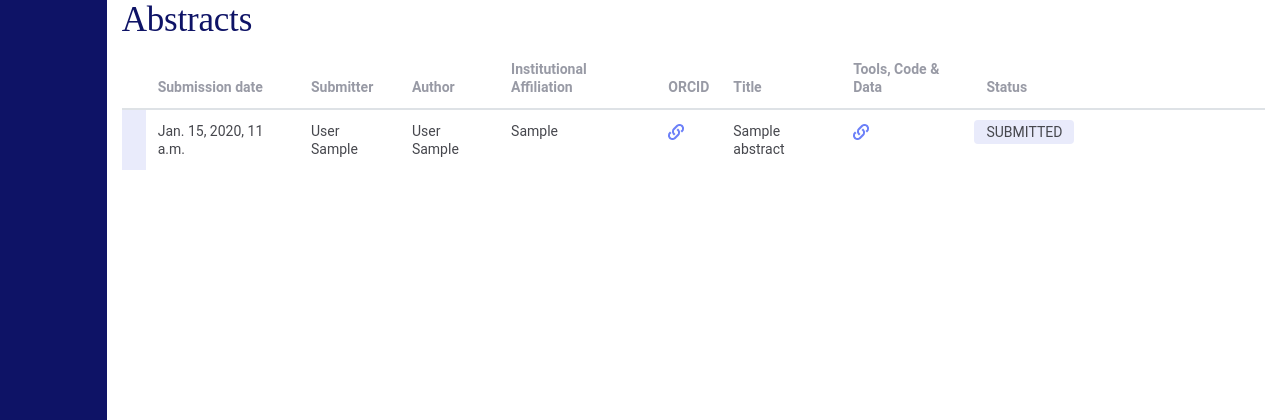
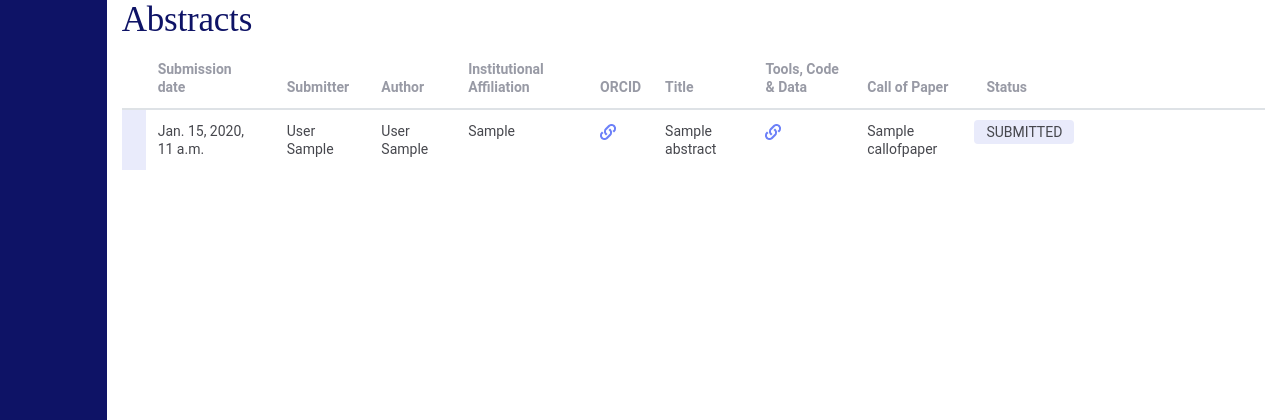
Before and after one commit to C2DH/journal-of-digital-history-backend, a Django app: page /dashboard/abstractSubmissions in a window 1280 px wide. Shown: the top 420 px of the page. Run offline with Django 3.2, Linux system fonts and the light colour scheme; a user stored in the database is signed in; tables that the repository leaves empty hold one stand-in row (values such as "Sample post"); data that the repository does not hold is empty; parts of the project's set-up code (start-up, migrations or seed data) failed here and were passed over; some libraries are stand-ins or nearby versions.

Commit message:
addition column callofpaper in dashboard

```diff
--- a/dashboard/templates/dashboard/abstract_submissions.html
+++ b/dashboard/templates/dashboard/abstract_submissions.html
@@ -32,6 +32,7 @@
                       <th scope="col">ORCID</th>
                       <th scope="col">Title</th>
                       <th scope="col">Tools, Code & Data</th>
+                      <th scope="col">Call of Paper</th>
                       <th scope="col">Status</th>
                       <th scope="col" class="col-2"></th>
                     </tr>
@@ -74,7 +75,9 @@
                         <a href="{{ ressource.url}}" target="_blank"  title="{{ressource.url}}"><img src="{% static 'media/link.png' %}"/></a>
                         {% endfor %}
                       </td>
+                      <td>{{abstractsubmission.callpaper}}</td>
                       {% else %}
+                      <td></td>
                       <td></td>
                       <td></td>
                       {% endif%}
--- a/jdhapi/views.py
+++ b/jdhapi/views.py
@@ -101,7 +101,7 @@ def GenerateNotebook(request, pid):
 @authentication_classes([])
 @permission_classes([AllowAny])
 def SubmitAbstract(request):
-    logger.info(f'LOG REQUEST"{str(request.build_absolute_uri)}')
+    logger.info(f'LOG REQUEST"{str(request.body)}')
     try:
         document_json_schema.validate(instance=request.data)
     except ValidationError as err:
```
